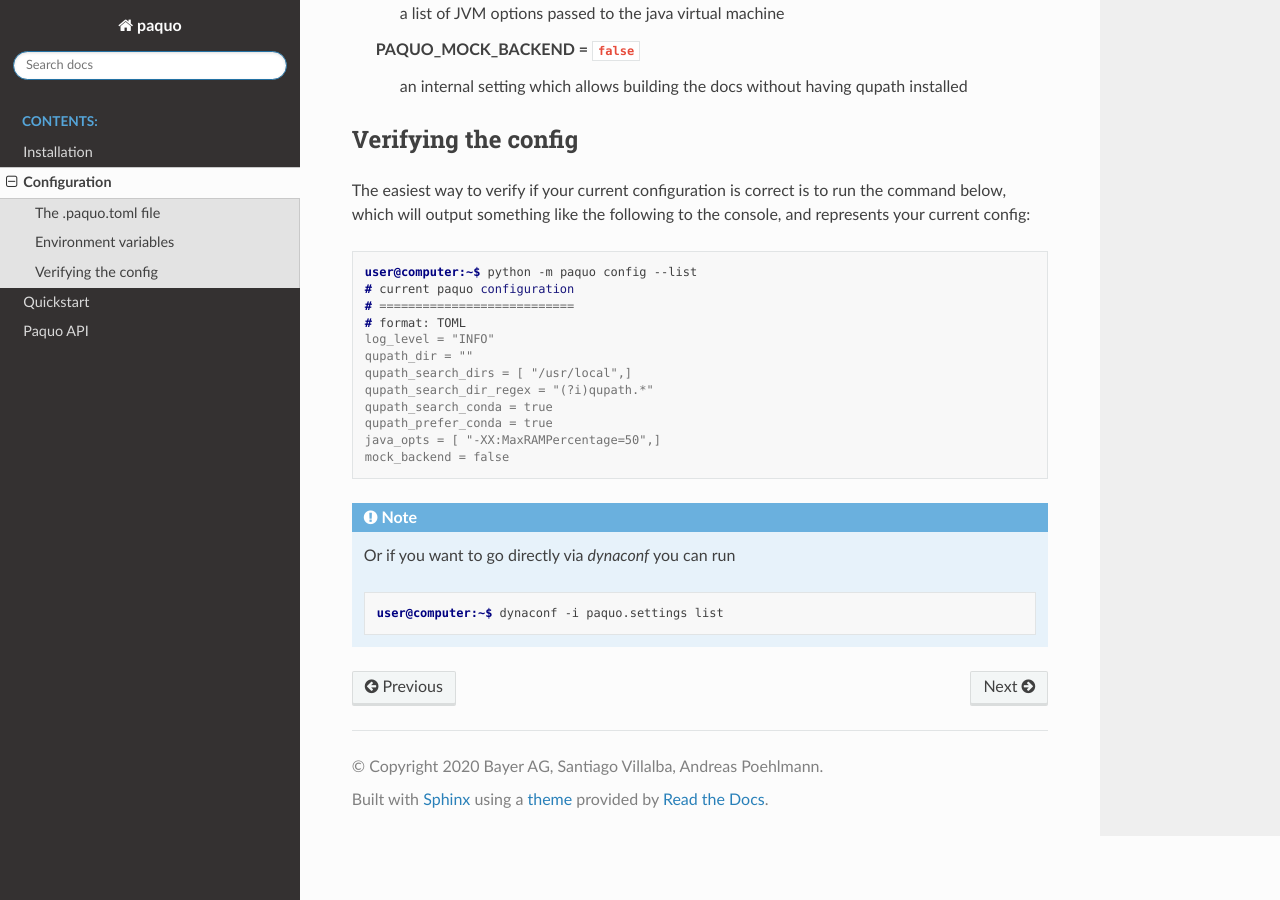
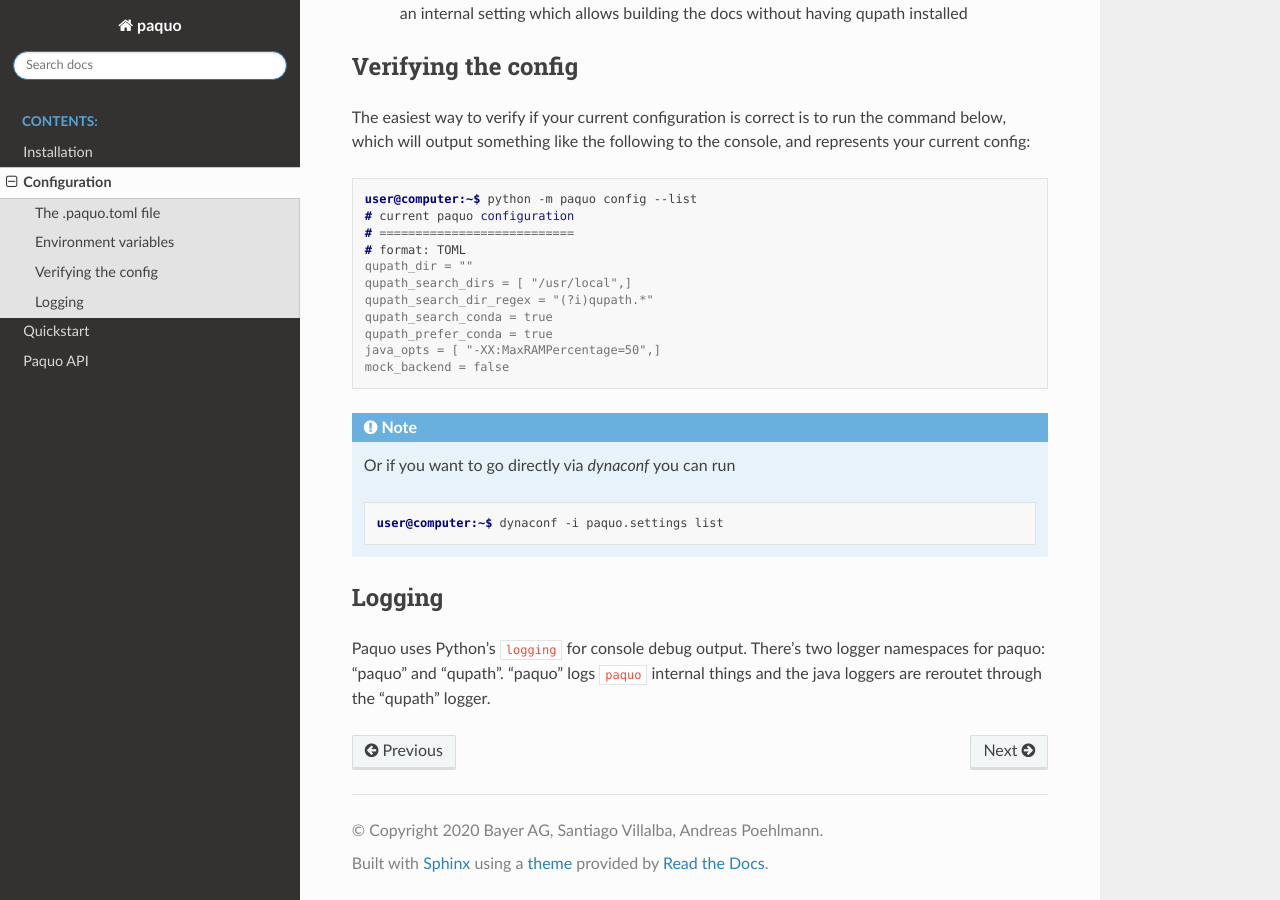
Before and after one commit to Bayer-Group/paquo, a Sphinx documentation site: the page built from docs/source/configuration.rst, in a window 1280 px wide and 900 px high, scrolled down 1751 px. Built offline with Sphinx 7.4.7 and the Read the Docs theme 2.0.0, drawn with Linux system fonts in a browser that asks for light colours; some of the changed text lies outside the part shown.

Commit message:
docs: update docs and mention logging

```diff
--- a/docs/source/configuration.rst
+++ b/docs/source/configuration.rst
@@ -52,9 +52,6 @@ Environment variables
 All `paquo` settings can also be overridden by environment variables. Just prefix the particular
 setting with :code:`PAQUO_` and set the environment variable to what you want it to be.
 
-    PAQUO_LOG_LEVEL = :code:`WARNING`
-        valid: `DEBUG`, `INFO`, `WARNING`, `ERROR`
-
     PAQUO_QUPATH_DIR = :code:`""`
         if set will skip search and try to use qupath from this folder
 
@@ -90,7 +87,6 @@ which will output something like the following to the console, and represents yo
     # current paquo configuration
     # ===========================
     # format: TOML
-    log_level = "INFO"
     qupath_dir = ""
     qupath_search_dirs = [ "/usr/local",]
     qupath_search_dir_regex = "(?i)qupath.*"
@@ -105,3 +101,11 @@ which will output something like the following to the console, and represents yo
     .. code-block:: console
 
         user@computer:~$ dynaconf -i paquo.settings list
+
+
+Logging
+-------
+
+Paquo uses Python's :code:`logging` for console debug output. There's two logger namespaces for paquo:
+"paquo" and "qupath". "paquo" logs :code:`paquo` internal things and the java loggers are reroutet through
+the "qupath" logger.
```
Also changed, not shown: 1 other file.
